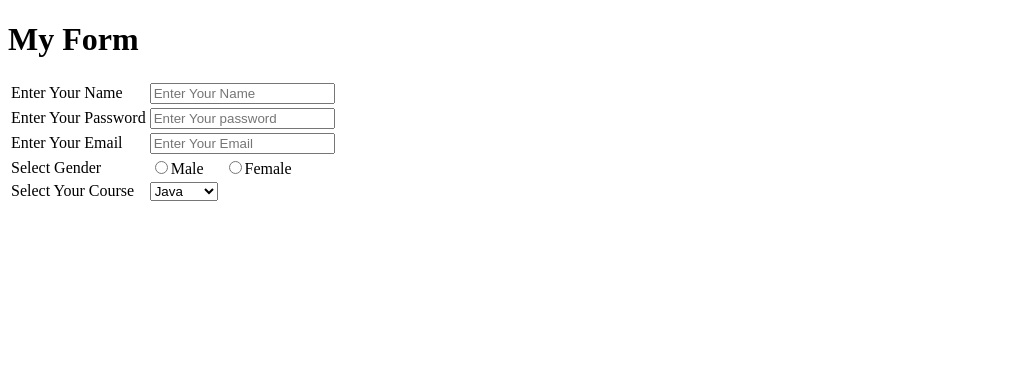
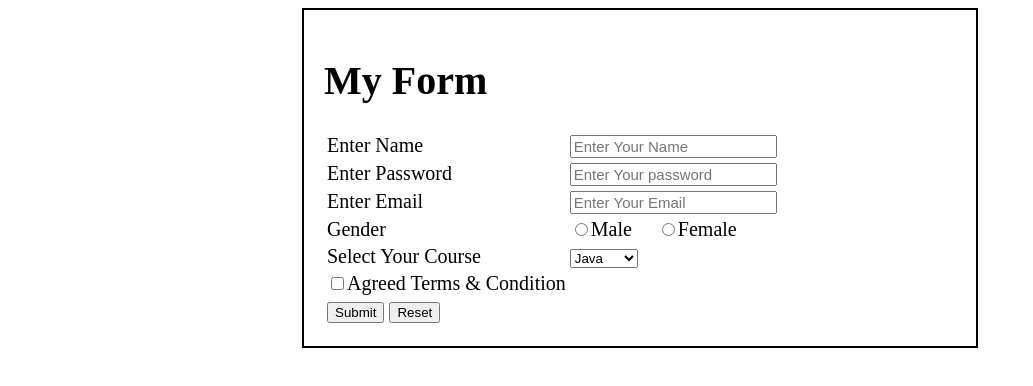
Before and after one commit to MdSajjadHossin/From-Submission-Using-Servlet, a plain HTML site: page build/web/index.html in a window 1280 px wide. Shown: the whole page, without its empty margins (0-1033 px from the left). Drawn offline with Linux system fonts and the light colour scheme.

Commit message:
course selection submit and reset button added

```diff
--- a/build/web/index.html
+++ b/build/web/index.html
@@ -4,27 +4,39 @@
         <title>Form Submission</title>
         <meta charset="UTF-8">
         <meta name="viewport" content="width=device-width, initial-scale=1.0">
+        <style>
+            .container{
+                width: 50%;
+                border: 2px solid black;
+                margin: auto;
+                padding: 20px;
+                font-size: 20px;
+            }
+            .table tr td input{
+                font-size: 15px;
+            }
+        </style>
     </head>
     <body>
         <div class="container">
             <h1>My Form</h1>
 
             <form action="RegisterServlet" method="post">
-                <table>
+                <table class="table">
                     <tr>
-                        <td>Enter Your Name</td>
+                        <td>Enter Name</td>
                         <td><input type="text" name="user_name" placeholder="Enter Your Name"/></td>
                     </tr>
                     <tr>
-                        <td>Enter Your Password</td>
+                        <td>Enter Password</td>
                         <td><input type="password" name="user_password" placeholder="Enter Your password"/></td>
                     </tr>
                     <tr>
-                        <td>Enter Your Email</td>
+                        <td>Enter Email</td>
                         <td><input type="email" name="user_email" placeholder="Enter Your Email"/></td>
                     </tr>
                     <tr>
-                        <td>Select Gender</td>
+                        <td>Gender</td>
                         <td><input type="radio" name="user_gender" value="male"/>Male &nbsp; &nbsp; <input type="radio" name="user_gender" value="femal"/>Female </td>
                     </tr>
                     <tr>
@@ -38,6 +50,18 @@
                             </select>
                         </td>
                     </tr>
+                    <tr>
+                        <td>
+                            <input type="checkbox" value="checked" name="condition">Agreed Terms & Condition
+                        </td>
+                        <!--<td style="text-align: left;"> Agreed Terms & Condition</td>-->
+                    </tr>
+                    <tr>
+                        <td>
+                            <button type="submit">Submit</button>
+                            <button type="reset">Reset</button>
+                        </td>
+                    </tr>
                 </table>
             </form>
         </div>
```
Also changed, not shown: web/index.html (+29 -5 lines), 2 other files.
